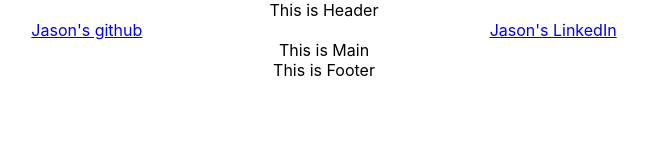
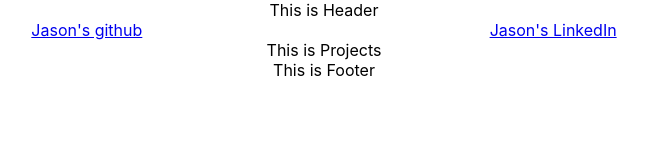
Before and after one commit to JasonKulak/react-day-1-hw, a React (Create React App) app: page / in a window 1280 px wide. Shown: the top 160 px of the page, without its empty margins (316-963 px from the left). Built offline with nearby package versions, Linux system fonts and the light colour scheme.

Commit message:
Imported projects into main jsx

```diff
--- a/src/components/Main.js
+++ b/src/components/Main.js
@@ -1,8 +1,10 @@
+import Projects from "./Projects.js"
+
 // the component function
 const Main = (props) => {
 
     //The Components Returned JSX
-    return <div className="Main"> This is Main</div>
+    return <div className="Main"> <Projects/></div>
 }
 
 // export the component
```
